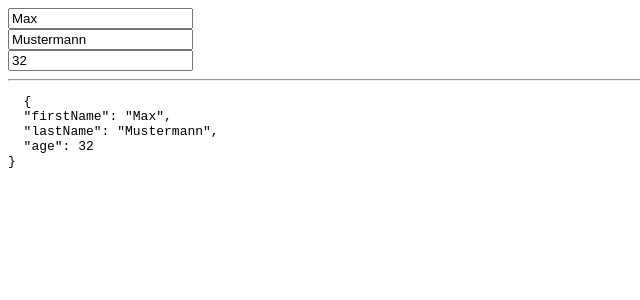
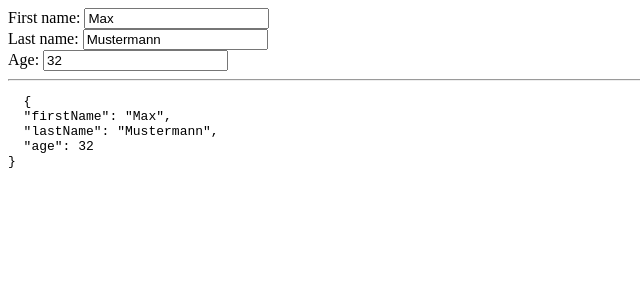
Before and after one commit to roman-klauser/dynamic-forms, an Angular app: page / in a window 1280 px wide. Shown: the top 300 px of the page, without its empty margins (0-640 px from the left). Built offline with nearby package versions, Linux system fonts and the light colour scheme.

Commit message:
Dynamically Render Different Form Input Types

```diff
--- a/src/app/app.component.html
+++ b/src/app/app.component.html
@@ -1 +1 @@
-<app-dynamic-forms></app-dynamic-forms>
+<app-dynamic-forms [formData]="person"></app-dynamic-forms>
--- a/src/app/app.component.ts
+++ b/src/app/app.component.ts
@@ -6,5 +6,21 @@ import { Component } from '@angular/core';
   styleUrls: ['./app.component.css']
 })
 export class AppComponent {
-  title = 'app';
+  person = {
+    firstName: {
+      value: 'Max',
+      label: 'First name',
+      type: 'text'
+    },
+    lastName: {
+      value: 'Mustermann',
+      label: 'Last name',
+      type: 'text'
+    },
+    age: {
+      value: 32,
+      label: 'Age',
+      type: 'number'
+    }
+  };
 }
--- a/src/app/dynamic-forms/dynamic-forms.component.html
+++ b/src/app/dynamic-forms/dynamic-forms.component.html
@@ -1,6 +1,7 @@
 <form [formGroup]="form">
   <div *ngFor="let prop of personProps">
-  <input type="text" [formControlName]="prop">
+    <label>{{ prop.label }}: </label>
+    <input [type]="prop.type" [formControlName]="prop.key">
   </div>
 </form>
 <hr>
--- a/src/app/dynamic-forms/dynamic-forms.component.ts
+++ b/src/app/dynamic-forms/dynamic-forms.component.ts
@@ -1,4 +1,4 @@
-import {Component, OnInit} from '@angular/core';
+import {Component, Input, OnInit} from '@angular/core';
 import {FormControl, FormGroup} from '@angular/forms';
 
 @Component({
@@ -8,22 +8,22 @@ import {FormControl, FormGroup} from '@angular/forms';
 })
 export class DynamicFormsComponent implements OnInit {
 
+  @Input() formData;
   form: FormGroup;
-  person = {
-    firstName: 'Max',
-    lastName: 'Mustermann',
-    age: 32
-  };
   personProps = [];
 
   constructor() {
   }
 
   ngOnInit() {
-    const formData = {}
-    for (const prop of Object.keys(this.person)) {
-      formData[prop] = new FormControl(this.person[prop]);
-      this.personProps.push(prop);
+    const formData = {};
+    for (const prop of Object.keys(this.formData)) {
+      formData[prop] = new FormControl(this.formData[prop].value);
+      this.personProps.push({
+        key: prop,
+        label: this.formData[prop].label,
+        type: this.formData[prop].type,
+      });
     }
     this.form = new FormGroup(formData);
   }
```
